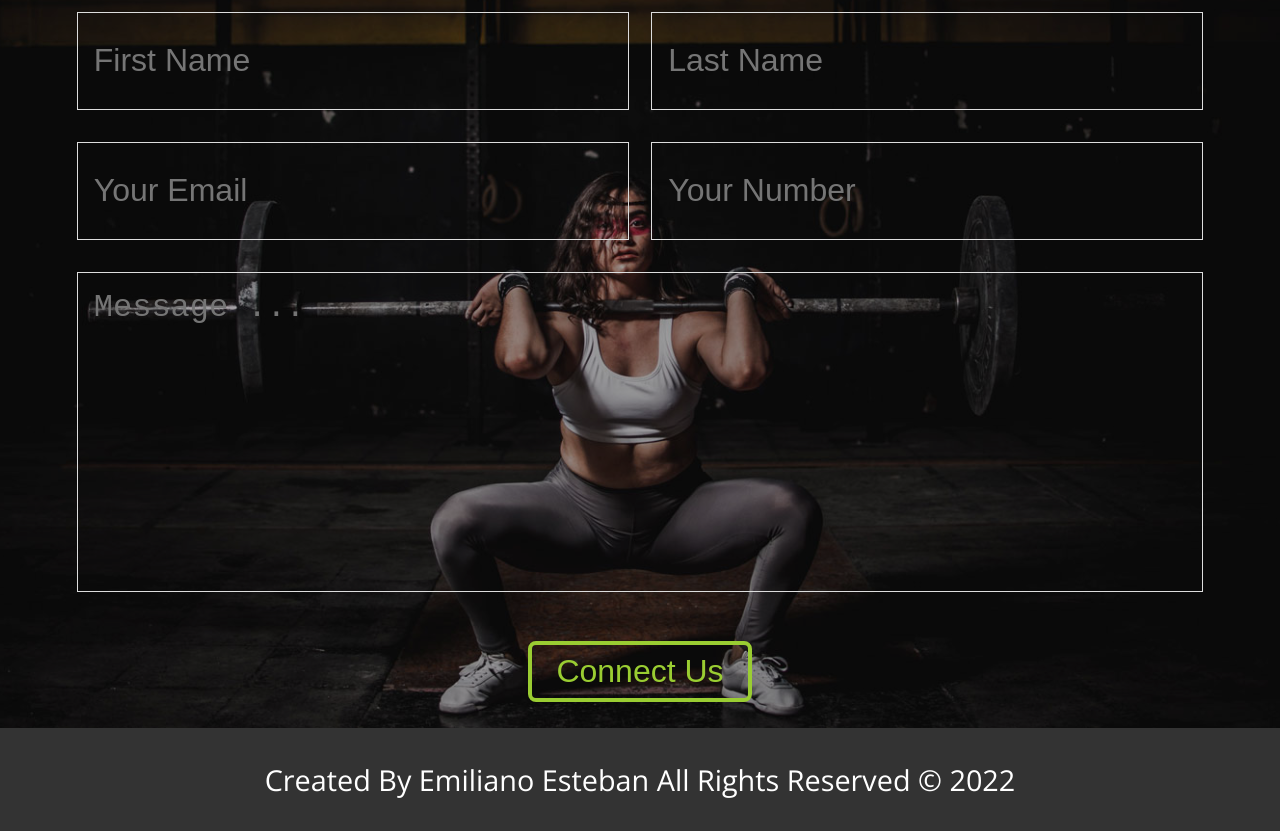
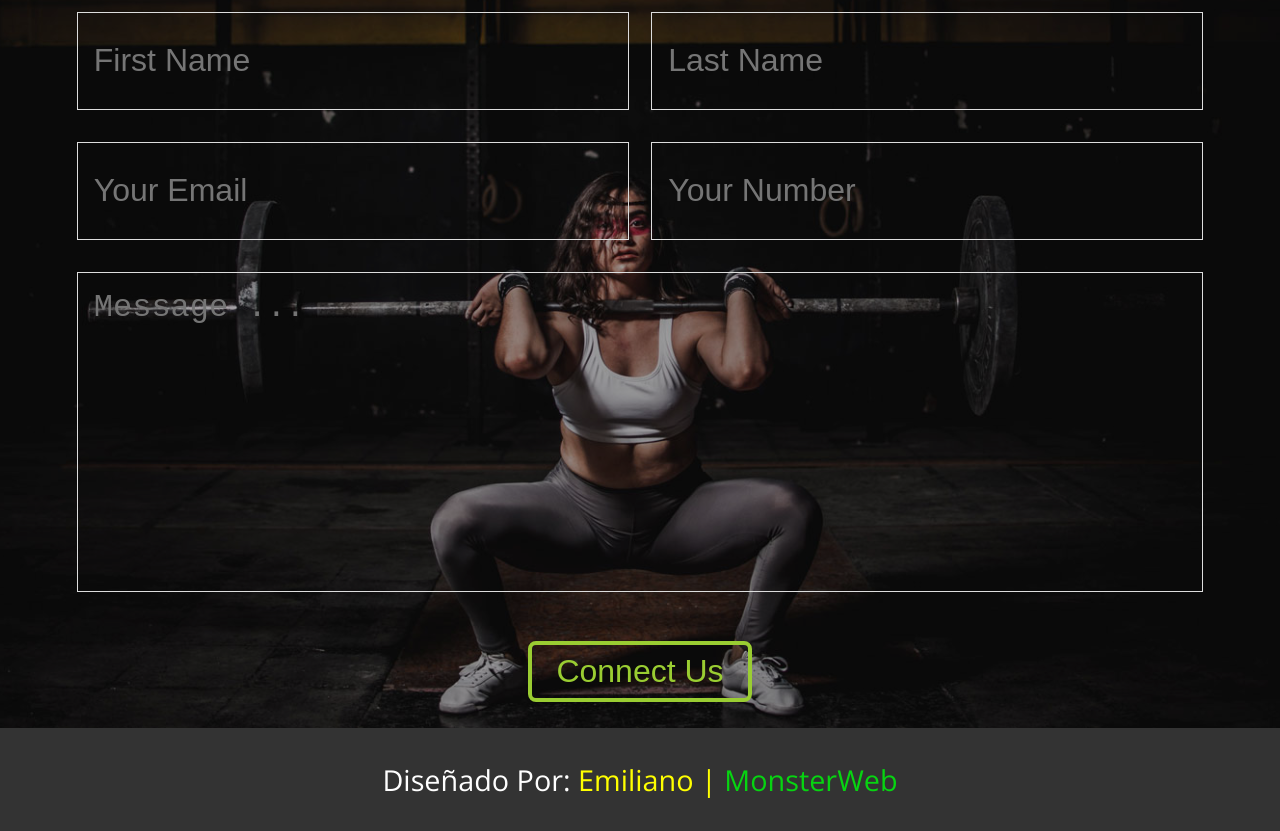
Before and after one commit to emilianoweb249/gimnasio, a plain HTML site: page index.html in a window 1280 px wide. Shown: the part 7585-8416 px from the top of the page. Drawn offline with nearby package versions, Linux system fonts and the light colour scheme.

Commit message:
Add files via upload

```diff
--- a/index.html
+++ b/index.html
@@ -232,7 +232,9 @@
     </section>
     <!-- Start Footer -->
     <footer>
-        created by Emiliano Esteban all rights reserved &copy; 2022
+        Diseñado por:
+        <a href="https://emilianoesteban.ar/es/index.html" target="_blank" style="color:#ffff00">Emiliano |</a>
+        <a href="https://monsterweb.site/" target="_blank" style="color:#07d411">MonsterWeb</a>
     </footer>
 
 
```
